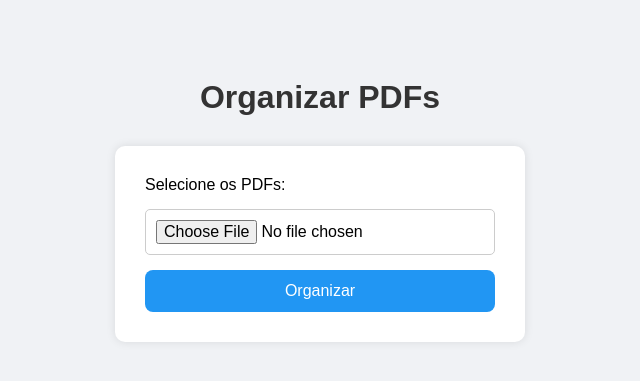
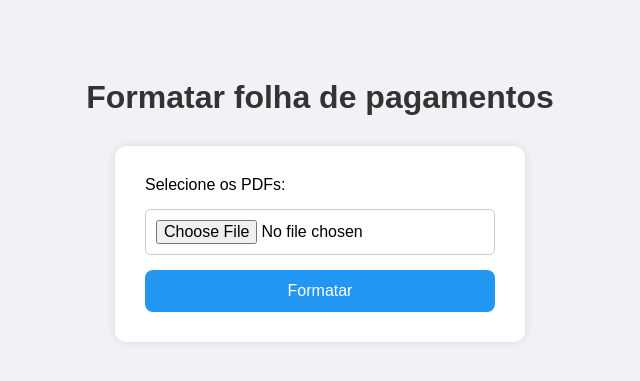
Before and after one commit to ArthurAoki/sitefinanceiro, a Flask app: page /upload in a window 1280 px wide. Shown: the top 381 px of the page, without its empty margins (320-960 px from the left). Run offline with Flask 3, Linux system fonts and the light colour scheme.

Commit message:
mensagem

```diff
--- a/templates/converter_comprovantes.html
+++ b/templates/converter_comprovantes.html
@@ -1,7 +1,7 @@
 <!DOCTYPE html>
 <html>
 <head>
-    <title>Converter Comprovantes</title>
+    <title>Comprovantes Bancos</title>
     <style>
         body {
             font-family: Arial, sans-serif;
--- a/templates/index.html
+++ b/templates/index.html
@@ -1,7 +1,7 @@
 <!DOCTYPE html>
 <html>
 <head>
-    <title>Ferramentas de Automação</title>
+    <title>Automação Financeiro</title>
     <style>
         body {
             font-family: Arial, sans-serif;
@@ -47,8 +47,8 @@
     <h1>Bem-vindo ao sistema de automação!</h1>
 
     <div class="opcoes">
-        <a href="/upload" class="button">Organizar PDFs</a>
-        <a href="/converter_comprovantes" class="button">Converter Comprovantes</a>
+        <a href="/upload" class="button">Folhas de Pagamentos</a>
+        <a href="/converter_comprovantes" class="button">Comprovantes Bancos</a>
         <a href="/excel" class="button">Excel → DAT</a>
     </div>
 
--- a/templates/upload.html
+++ b/templates/upload.html
@@ -1,7 +1,7 @@
 <!DOCTYPE html>
 <html>
 <head>
-    <title>Organizar PDFs</title>
+    <title>Folhas de Pagamento</title>
     <style>
         body {
             font-family: Arial, sans-serif;
@@ -62,13 +62,13 @@
 </head>
 <body>
 
-<h1>Organizar PDFs</h1>
+<h1>Formatar folha de pagamentos</h1>
 
 <form method="POST" enctype="multipart/form-data">
     <label>Selecione os PDFs:</label>
     <input type="file" name="arquivo" required>
 
-    <button type="submit">Organizar</button>
+    <button type="submit">Formatar</button>
 </form>
 
 </body>
```
